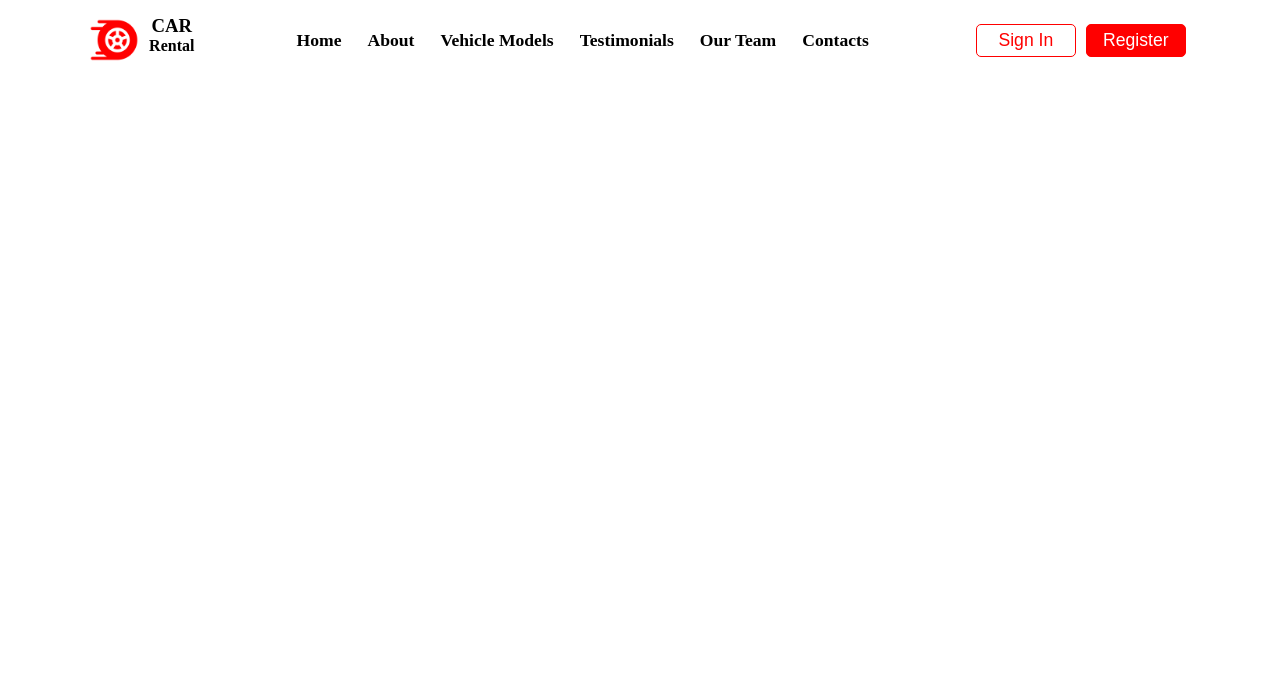
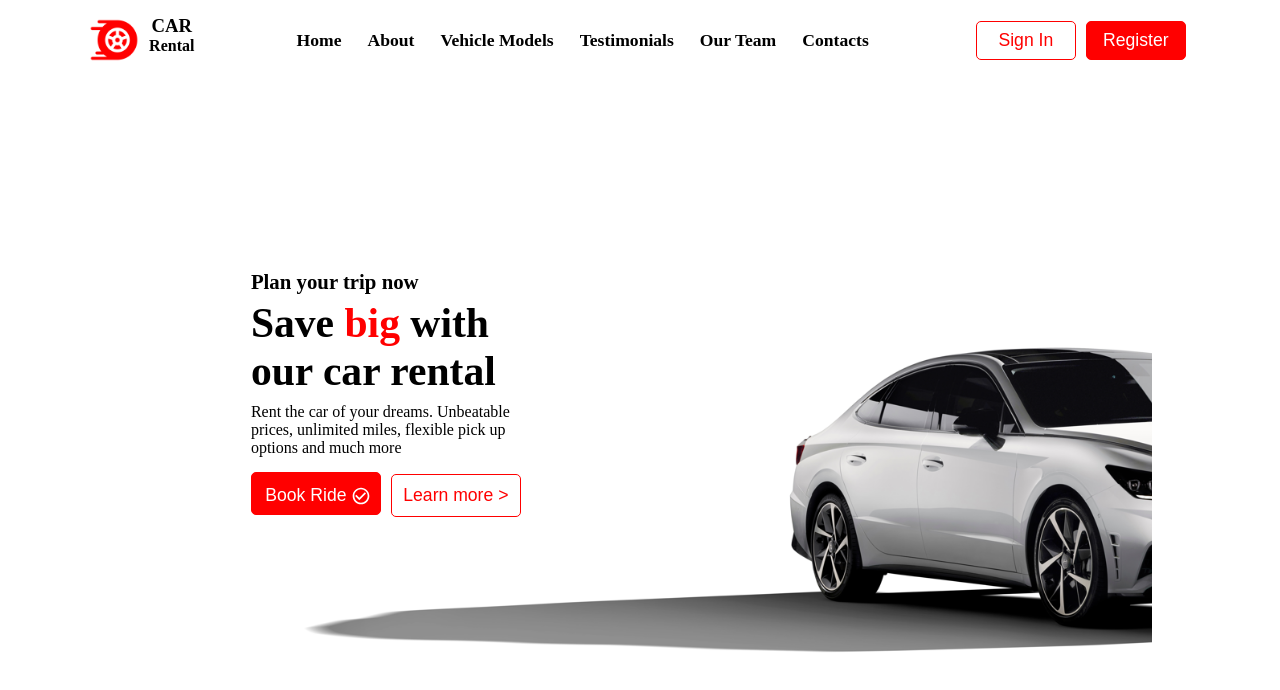
Before and after one commit to M-N-Hossain/CarRental, a React (Vite) app: page / in a window 1280 px wide. Shown: the top 690 px of the page. Built offline with nearby package versions, Linux system fonts and the light colour scheme.

Commit message:
implement the hero section

```diff
--- a/package.json
+++ b/package.json
@@ -9,6 +9,10 @@
     "preview": "vite preview"
   },
   "dependencies": {
+    "@emotion/react": "^11.11.4",
+    "@emotion/styled": "^11.11.5",
+    "@mui/icons-material": "^5.15.15",
+    "@mui/material": "^5.15.15",
     "react": "^18.2.0",
     "react-dom": "^18.2.0"
   },
--- /dev/null
+++ b/src/components/Hero.jsx
@@ -0,0 +1,31 @@
+/* eslint-disable import/no-extraneous-dependencies */
+import React from 'react';
+import '../styles/hero.css';
+import CheckCircleOutlineIcon from '@mui/icons-material/CheckCircleOutline';
+
+export default function Hero() {
+  return (
+    <div className="hero">
+      <div className="innerContainer">
+        <div className="heroContent">
+          <p className="firstP-Text">Plan your trip now</p>
+          <h1>
+            Save
+            <span> big </span>
+            with our car rental
+          </h1>
+          <p className="secondP-Text">
+            Rent the car of your dreams. Unbeatable prices, unlimited miles,
+            flexible pick up options and much more
+          </p>
+          <button type="button" style={{ marginLeft: 0 }}>
+            Book Ride
+            <CheckCircleOutlineIcon className="icon" />
+          </button>
+          <button className="learnMoreBtn" type="button">Learn more &gt;</button>
+        </div>
+      </div>
+
+    </div>
+  );
+}
--- a/src/index.css
+++ b/src/index.css
@@ -6,7 +6,7 @@
 button {
 	font-size: 1.1rem;
 	width: 100px;
-	padding: 5px;
+	padding: 8px;
 	margin: 0 5px 0 5px;
 	background-color: red;
 	color: white;
--- a/src/pages/Home.jsx
+++ b/src/pages/Home.jsx
@@ -1,10 +1,12 @@
 import React from 'react';
 import Navbar from '../components/Navbar';
+import Hero from '../components/Hero';
 
 export default function Home() {
   return (
     <div className="home">
       <Navbar />
+      <Hero />
     </div>
   );
 }
--- /dev/null
+++ b/src/styles/hero.css
@@ -0,0 +1,66 @@
+.hero {
+	width: 80%;
+	height: 90vh;
+	position: relative;
+	left: 10%;
+	bottom: 10px;
+}
+
+.hero .innerContainer {
+	background-image: url('../assets/Hero.png');
+	background-size: cover;
+	width: 100%;
+	height: 100%;
+}
+
+.innerContainer .heroContent {
+	width: 27%;
+	position: relative;
+	top: 200px;
+	left: 12%;
+	/* background-color: aqua; */
+}
+
+.innerContainer .heroContent .firstP-Text {
+	font-weight: bold;
+	margin-bottom: 5px;
+	font-size: 1.3rem;
+}
+
+.innerContainer .heroContent h1 {
+	font-size: 2.6rem;
+	margin-bottom: 8px;
+}
+
+.innerContainer .heroContent span {
+	color: red;
+}
+
+.innerContainer .heroContent .secondP-Text {
+	font-size: 1rem;
+	margin-bottom: 15px;
+}
+
+.innerContainer .heroContent button {
+	width: 130px;
+	/* height: 40px; */
+}
+
+.innerContainer .heroContent button .icon {
+	position: relative;
+	top: 5px;
+	left: 5px;
+	font-size: 20px;
+}
+
+.innerContainer .heroContent .learnMoreBtn {
+	background-color: white;
+	color: red;
+	height: 42.4px;
+}
+
+/* .innerContainer .heroContent .learnMoreBtn:hover {
+	background-color: red;
+	color: white;
+
+} */
--- a/src/styles/navbar.css
+++ b/src/styles/navbar.css
@@ -44,7 +44,7 @@
 	color: red;
 }
 
-.buttonDiv .signInBtn:hover {
+/* .buttonDiv .signInBtn:hover {
 	background-color: red;
 	color: white;
-}
+} */
```
Also changed, not shown: src/assets/Hero.png (added), 1 other file (tests, documents, lock files or other folders).
